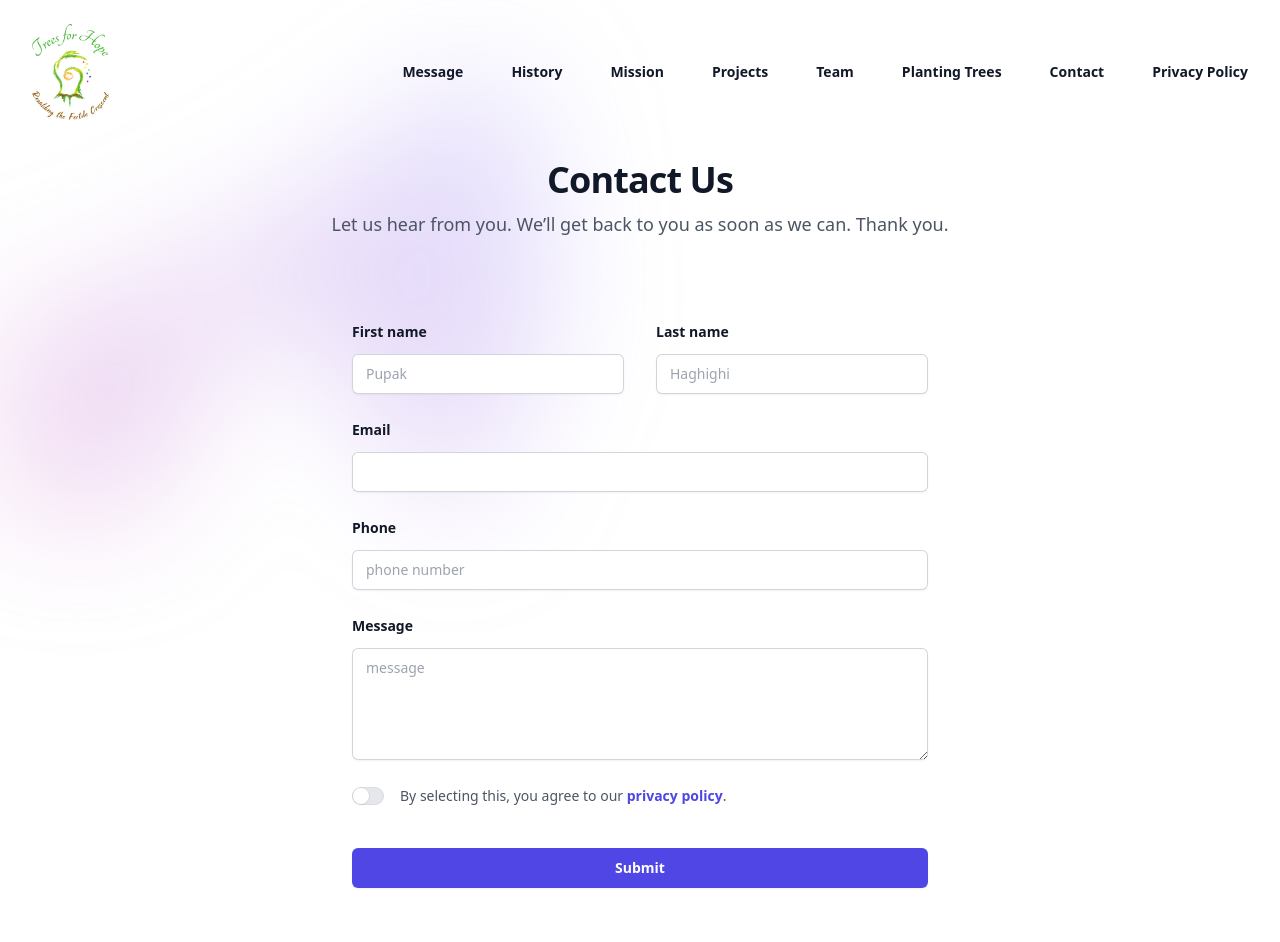
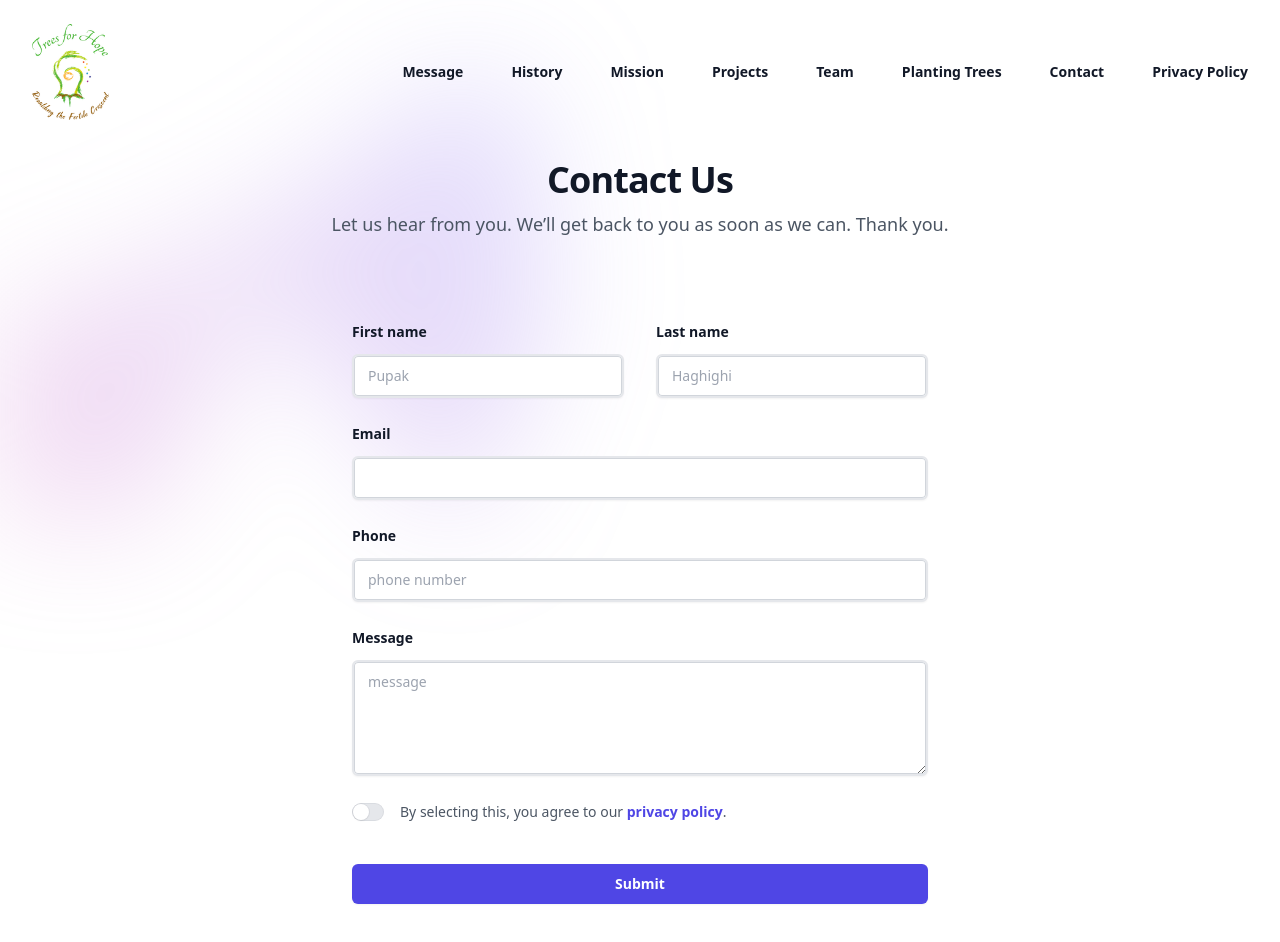
Before and after one commit to nirdoshyaqin/trees_for_hope, a Next.js app: page /contact in a window 1280 px wide. Shown: the top 942 px of the page. Built offline with nearby package versions, Linux system fonts and the light colour scheme.

Commit message:
inputのborder枠線サイズの変更

```diff
--- a/components/ContactFormSG.js
+++ b/components/ContactFormSG.js
@@ -106,7 +106,7 @@ export default function contactFormSG() {
                   First name
                 </label>
                 <div className="mt-2.5">
-                  <input type="text" name="firstname" id="firstname" autoComplete="given-name" value={firstname} placeholder="Pupak" onChange={e => setFirstname(e.target.value)} required className="block w-full rounded-md border-0 px-3.5 py-2 text-gray-900 shadow-sm ring-1 ring-inset ring-gray-300 placeholder:text-gray-400 focus:ring-2 focus:ring-inset focus:ring-indigo-600 sm:text-sm sm:leading-6" />
+                  <input type="text" name="firstname" id="firstname" autoComplete="given-name" value={firstname} placeholder="Pupak" onChange={e => setFirstname(e.target.value)} required className="block w-full rounded-md border-2 px-3.5 py-2 text-gray-900 shadow-sm ring-1 ring-inset ring-gray-300 placeholder:text-gray-400 focus:ring-2 focus:ring-inset focus:ring-indigo-600 sm:text-sm sm:leading-6" />
                 </div>
               </div>
               <div>
@@ -114,7 +114,7 @@ export default function contactFormSG() {
                   Last name
                 </label>
                 <div className="mt-2.5">
-                  <input type="text" name="lastname" id="lastname" autoComplete="family-name" value={lastname} placeholder="Haghighi" onChange={e => setLastname(e.target.value)} className="block w-full rounded-md border-0 px-3.5 py-2 text-gray-900 shadow-sm ring-1 ring-inset ring-gray-300 placeholder:text-gray-400 focus:ring-2 focus:ring-inset focus:ring-indigo-600 sm:text-sm sm:leading-6" />
+                  <input type="text" name="lastname" id="lastname" autoComplete="family-name" value={lastname} placeholder="Haghighi" onChange={e => setLastname(e.target.value)} className="block w-full rounded-md border-2 px-3.5 py-2 text-gray-900 shadow-sm ring-1 ring-inset ring-gray-300 placeholder:text-gray-400 focus:ring-2 focus:ring-inset focus:ring-indigo-600 sm:text-sm sm:leading-6" />
                 </div>
               </div>
               {/* <div>
@@ -122,7 +122,7 @@ export default function contactFormSG() {
                       Company
                     </label>
                     <div className="mt-2.5">
-                      <input type="text" name="company" id="company" autoComplete="family-name" value={company} placeholder="Haghighi" onChange={e => setCompany(e.target.value)} className="block w-full rounded-md border-0 px-3.5 py-2 text-gray-900 shadow-sm ring-1 ring-inset ring-gray-300 placeholder:text-gray-400 focus:ring-2 focus:ring-inset focus:ring-indigo-600 sm:text-sm sm:leading-6" />
+                      <input type="text" name="company" id="company" autoComplete="family-name" value={company} placeholder="Haghighi" onChange={e => setCompany(e.target.value)} className="block w-full rounded-md border-2 px-3.5 py-2 text-gray-900 shadow-sm ring-1 ring-inset ring-gray-300 placeholder:text-gray-400 focus:ring-2 focus:ring-inset focus:ring-indigo-600 sm:text-sm sm:leading-6" />
                     </div>
                   </div> */}
 
@@ -131,7 +131,7 @@ export default function contactFormSG() {
                   Email
                 </label>
                 <div className="mt-2.5">
-                  <input type="email" name="email" id="email" autoComplete="email" value={email} onChange={e => setEmail(e.target.value)} required className="block w-full rounded-md border-0 px-3.5 py-2 text-gray-900 shadow-sm ring-1 ring-inset ring-gray-300 placeholder:text-gray-400 focus:ring-2 focus:ring-inset focus:ring-indigo-600 sm:text-sm sm:leading-6" />
+                  <input type="email" name="email" id="email" autoComplete="email" value={email} onChange={e => setEmail(e.target.value)} required className="block w-full rounded-md border-2 px-3.5 py-2 text-gray-900 shadow-sm ring-1 ring-inset ring-gray-300 placeholder:text-gray-400 focus:ring-2 focus:ring-inset focus:ring-indigo-600 sm:text-sm sm:leading-6" />
                 </div>
               </div>
 
@@ -140,7 +140,7 @@ export default function contactFormSG() {
                   Phone
                 </label>
                 <div className="mt-2.5">
-                  <input type="tel" name="phone" id="phone" autoComplete="phone" value={phone} placeholder="phone number" pattern="[\d\-]*" onChange={e => setPhone(e.target.value)} className="block w-full rounded-md border-0 px-3.5 py-2 text-gray-900 shadow-sm ring-1 ring-inset ring-gray-300 placeholder:text-gray-400 focus:ring-2 focus:ring-inset focus:ring-indigo-600 sm:text-sm sm:leading-6" />
+                  <input type="tel" name="phone" id="phone" autoComplete="phone" value={phone} placeholder="phone number" pattern="[\d\-]*" onChange={e => setPhone(e.target.value)} className="block w-full rounded-md border-2 px-3.5 py-2 text-gray-900 shadow-sm ring-1 ring-inset ring-gray-300 placeholder:text-gray-400 focus:ring-2 focus:ring-inset focus:ring-indigo-600 sm:text-sm sm:leading-6" />
                 </div>
               </div>
               <div className="sm:col-span-2">
@@ -148,7 +148,7 @@ export default function contactFormSG() {
                   Message
                 </label>
                 <div className="mt-2.5">
-                  <textarea name="message" id="message" rows={4} value={message} onChange={e => setMessage(e.target.value)} placeholder="message" required className="block w-full rounded-md border-0 px-3.5 py-2 text-gray-900 shadow-sm ring-1 ring-inset ring-gray-300 placeholder:text-gray-400 focus:ring-2 focus:ring-inset focus:ring-indigo-600 sm:text-sm sm:leading-6" />
+                  <textarea name="message" id="message" rows={4} value={message} onChange={e => setMessage(e.target.value)} placeholder="message" required className="block w-full rounded-md border-2 px-3.5 py-2 text-gray-900 shadow-sm ring-1 ring-inset ring-gray-300 placeholder:text-gray-400 focus:ring-2 focus:ring-inset focus:ring-indigo-600 sm:text-sm sm:leading-6" />
                 </div>
               </div>
               <Switch.Group as="div" className="flex gap-x-4 sm:col-span-2">
```
